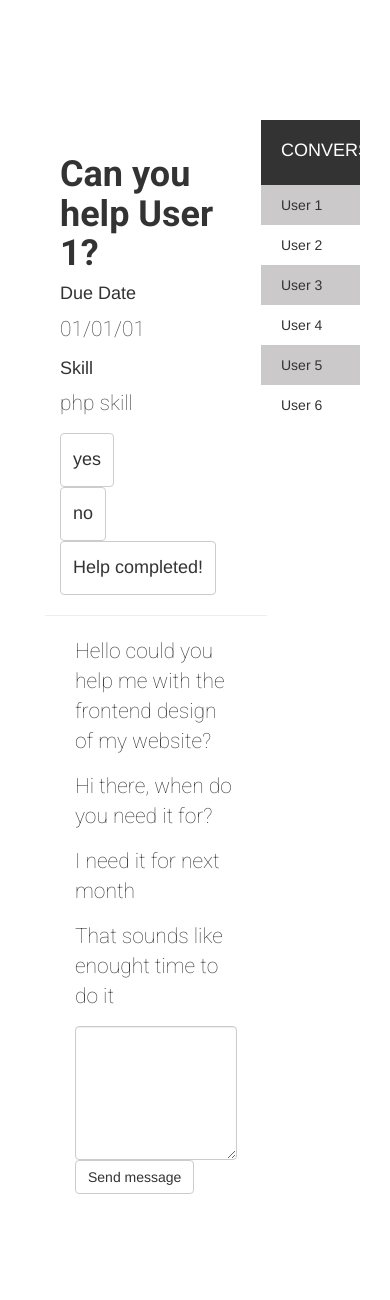
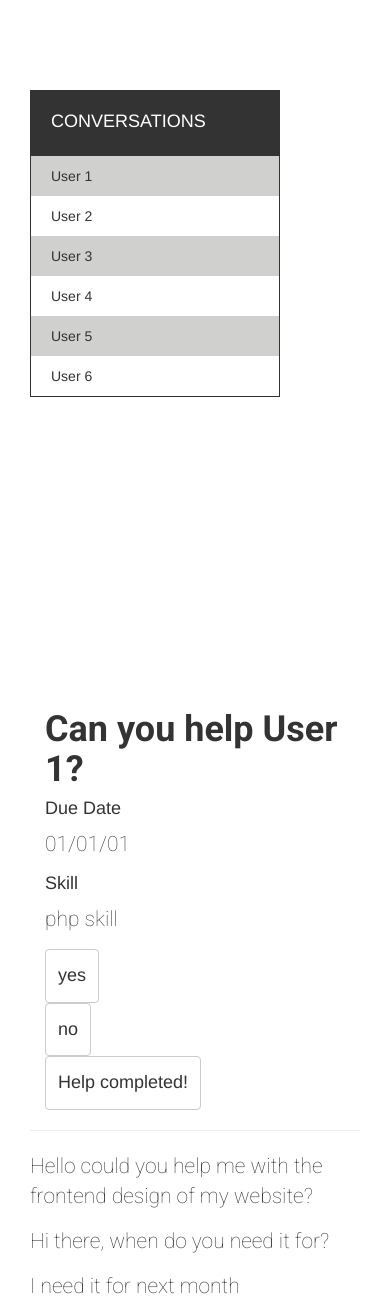
Before and after one commit to theopensorcerers/helppy, a PHP site: page /message.php in a window 390 px wide. Shown: the part 70-1370 px from the top of the page. Before the commit the page ends 1264 px from the top, so only its background shows below. Run offline with PHP 8.4, Linux system fonts and the light colour scheme.

Commit message:
changing layout of message because last times responsive features were not working properly

```diff
--- a/css/message.css
+++ b/css/message.css
@@ -1,3 +1,9 @@
+.conversations{
+    border-color: #333;
+    border-width: 1px;
+    min-height: 600px;
+}
+
 .contacts {
     margin-top: 100px;
 /*    margin-left:100px;*/
@@ -53,19 +59,19 @@
 /* Sidebar Styles */
 
 .sidebar-nav {
-    position: absolute;
     top: 0;
     width: 250px;
     margin: 0;
     padding: 0;
     list-style: none;
-    border:solid:0,25px;
+    border:solid;
+    border-color: #333;
+    border-width: 1px;
 }
 
 .sidebar-nav li {
     text-indent: 20px;
     line-height: 40px;
-	border-color: #333;
 
 }
 
@@ -78,7 +84,7 @@
 }
 
 .sidebar-nav li:nth-child(even) {
-    background: #CBC9CA;
+    background: #d0d0cf;
 }
 
 .sidebar-nav li a {
@@ -257,3 +263,9 @@
     	color:#333;
 
     }
+
+.inbox{
+    border:solid;
+    border-color: #333;
+    border-width:1px;
+}
--- a/message.php
+++ b/message.php
@@ -1,16 +1,11 @@
 <?php include "includes/header.html" ?>
 
+<div class="jumbotron">
+    <div class="container ">
 
-
-
-
-<div class="jumbotron">
-<div class="container contacts">
-
-
-
-        <!-- Sidebar contacts/other users-->
-        <div id="sidebar-wrapper">
+        <div class="space70"></div>
+             <div class="row ">
+                <div class="col-xs-12 col-md-4 conversations">
                     <ul class="sidebar-nav">
                         <li class="sidebar-brand">
                             <a href="#">
@@ -35,15 +30,9 @@
                         <li>
                             <a href="#">User 6 </a>
                         </li>
-
                     </ul>
                 </div>
-        <!-- /#sidebar-wrapper -->
-
-        <!-- Page Content -->
-        <div id="page-content-wrapper">
-            <div class="container-fluid">
-                <div class="row request">
+                <div class="col-xs-12 col-md-8 inbox">
                     <div class="col-lg-12 reply_request">
                         <h1>Can you help User 1?</h1>
 
@@ -85,10 +74,6 @@
                 </div>
             </div>
                 </div>
-        <!-- /#page-content-wrapper -->
-
-    </div>
-    <!-- /#wrapper -->
-</div>
-
-</body>
+            </div> <!--row-->
+    </div><!--container-->
+</div> <!--jumbotron-->
```
Lines whose indentation alone changed are shown as unchanged.
